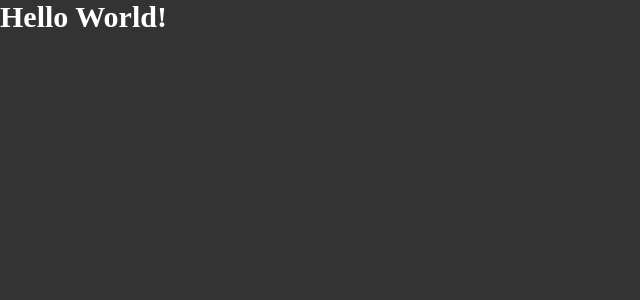
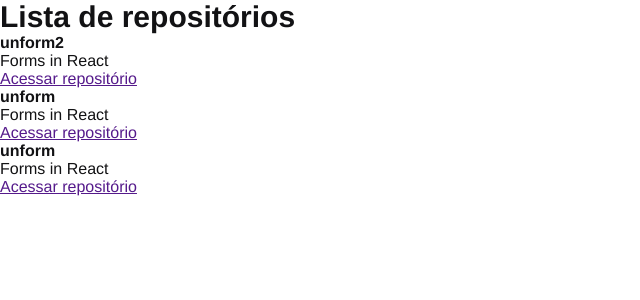
Before and after one commit to amaralc/2021-ignite-reactjs-I-github-explorer, a React app: page / in a window 1280 px wide. Shown: the top 300 px of the page, without its empty margins (0-640 px from the left). Built offline with nearby package versions, Linux system fonts and the light colour scheme.

Commit message:
feature: create component

```diff
--- a/src/App.jsx
+++ b/src/App.jsx
@@ -1,6 +1,7 @@
 import React from 'react'
 import './styles/globals.scss'
+import {RepositoryList} from './components/RepositoryList'
 
 export function App() {
-    return <h1>Hello World!</h1>
+    return <RepositoryList/>
 }
--- /dev/null
+++ b/src/components/RepositoryList.jsx
@@ -0,0 +1,28 @@
+import React from 'react'
+const repositoryName = 'unform2'
+
+export function RepositoryList() {
+    return (
+        <section className="repository-list">
+          <h1>Lista de repositórios</h1>
+
+          <ul>
+            <li>
+                <strong>{repositoryName}</strong>
+                <p>Forms in React</p>
+                <a href="">Acessar repositório</a>
+            </li>
+            <li>
+                <strong>unform</strong>
+                <p>Forms in React</p>
+                <a href="">Acessar repositório</a>
+            </li>
+            <li>
+                <strong>unform</strong>
+                <p>Forms in React</p>
+                <a href="">Acessar repositório</a>
+            </li>
+          </ul>
+        </section>
+    )
+}
--- a/src/styles/globals.scss
+++ b/src/styles/globals.scss
@@ -5,9 +5,8 @@
 }
 
 body {
-    font: Arial, Helvetica, sans-serif;
-    background: #333;
-    color: #fff;
+    font: 16px "Helvetica Neue", Arial, sans-serif;
+    color: #121214;
 
     h1 {
         font-size: 30px;
```
